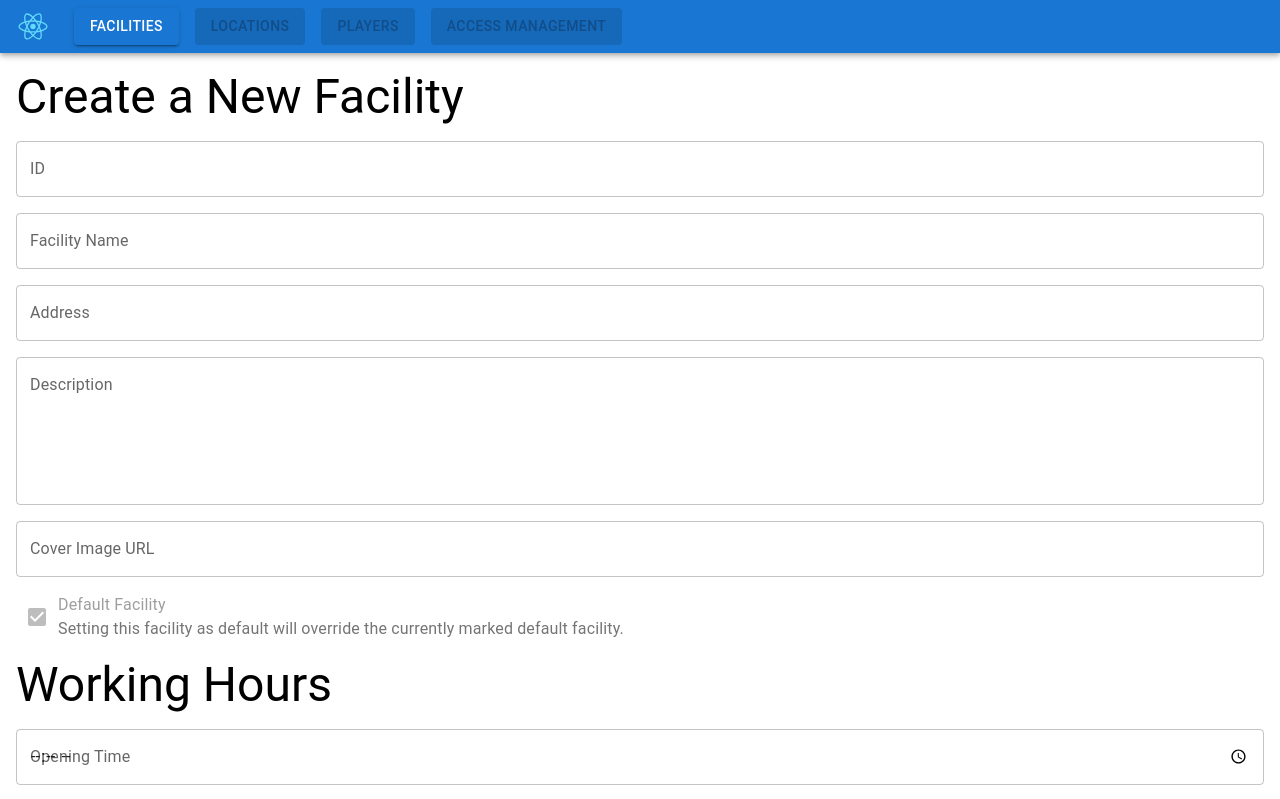
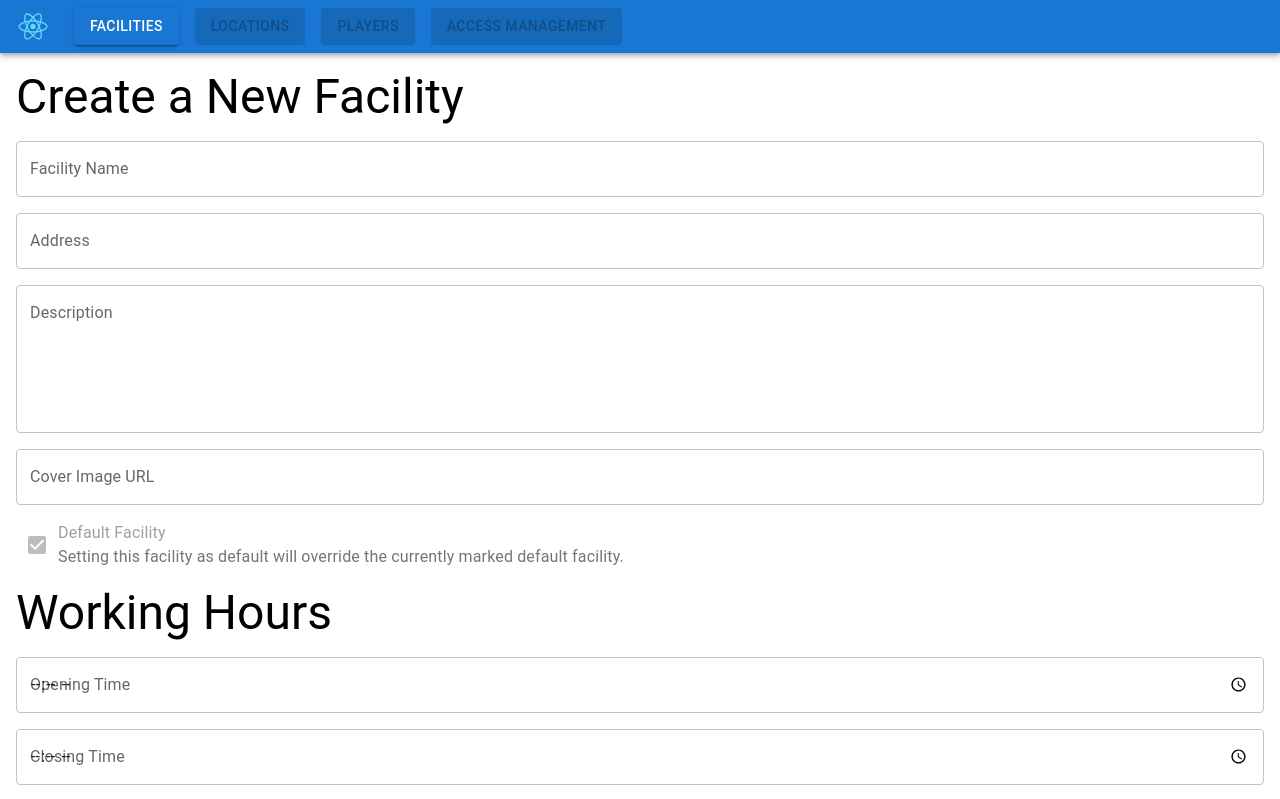
Before and after one commit to cohenmatt/trackman-fe-challenge, a React (Create React App) app: page /edit in a window 1280 px wide. Shown: the top 799 px of the page. Built offline with nearby package versions, Linux system fonts and the light colour scheme.

Commit message:
Random and unique facility IDs

```diff
--- a/src/pages/FacilityEdit.jsx
+++ b/src/pages/FacilityEdit.jsx
@@ -9,6 +9,7 @@ export default function FacilityEdit() {
     const goTo = useNavigate();
     const dispatch = useDispatch();
     const onSubmit = (data) => {
+        console.log("Data", data);
         dispatch(addFacility(data));
         goTo("/");
     };
@@ -32,9 +33,9 @@ export default function FacilityEdit() {
                 <Controller
                     name="id"
                     control={control}
-                    defaultValue={isEditMode ? facilityInfo.id : ""}
+                    defaultValue={isEditMode ? facilityInfo.id : Math.random().toString(36).slice(2, 10)}
                     render={({ field }) => (
-                        <TextField {...field} label="ID" variant="outlined" />
+                        <input type="hidden" {...field} />
                     )}
                 />
                 <Controller
```
